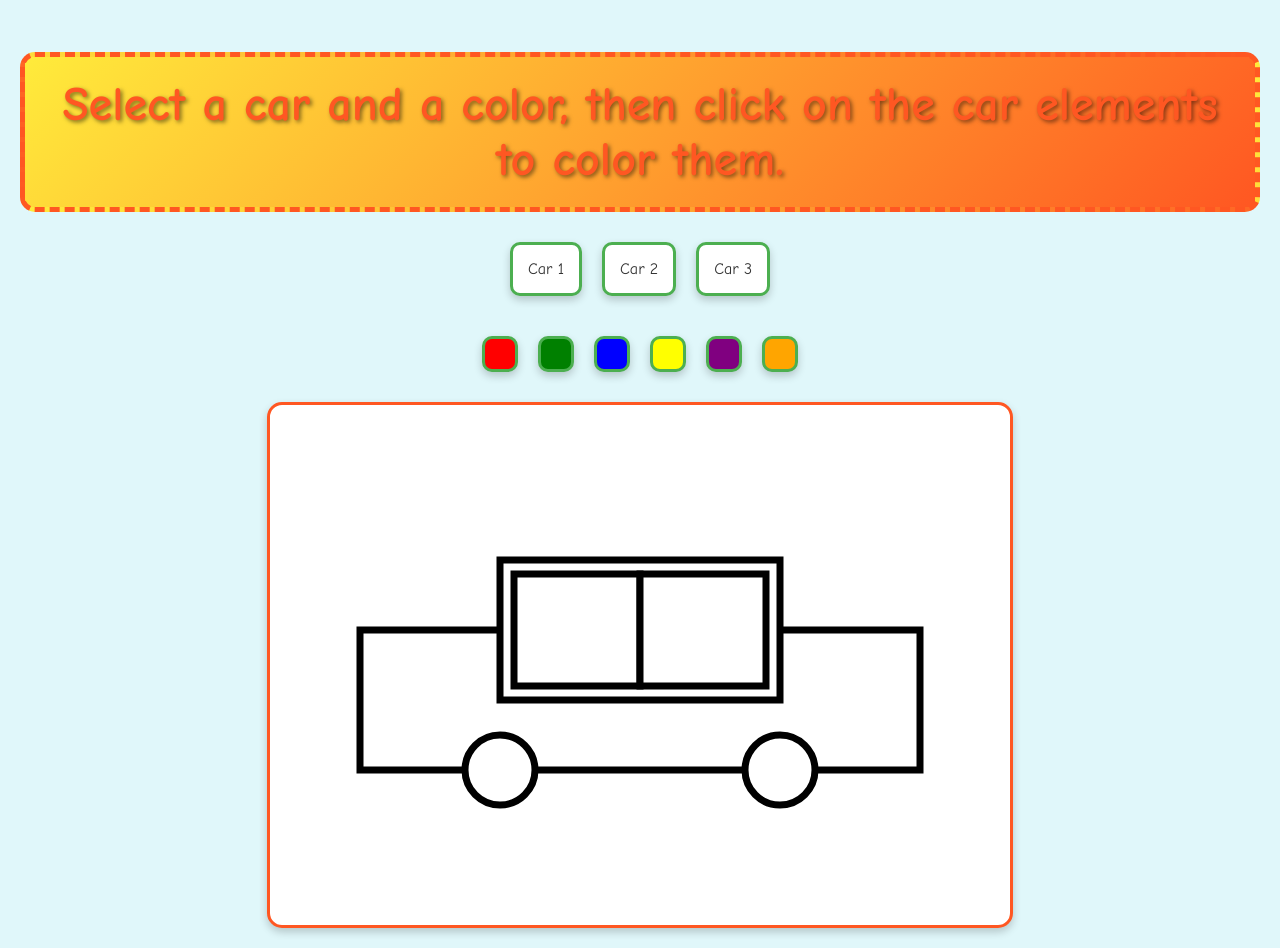
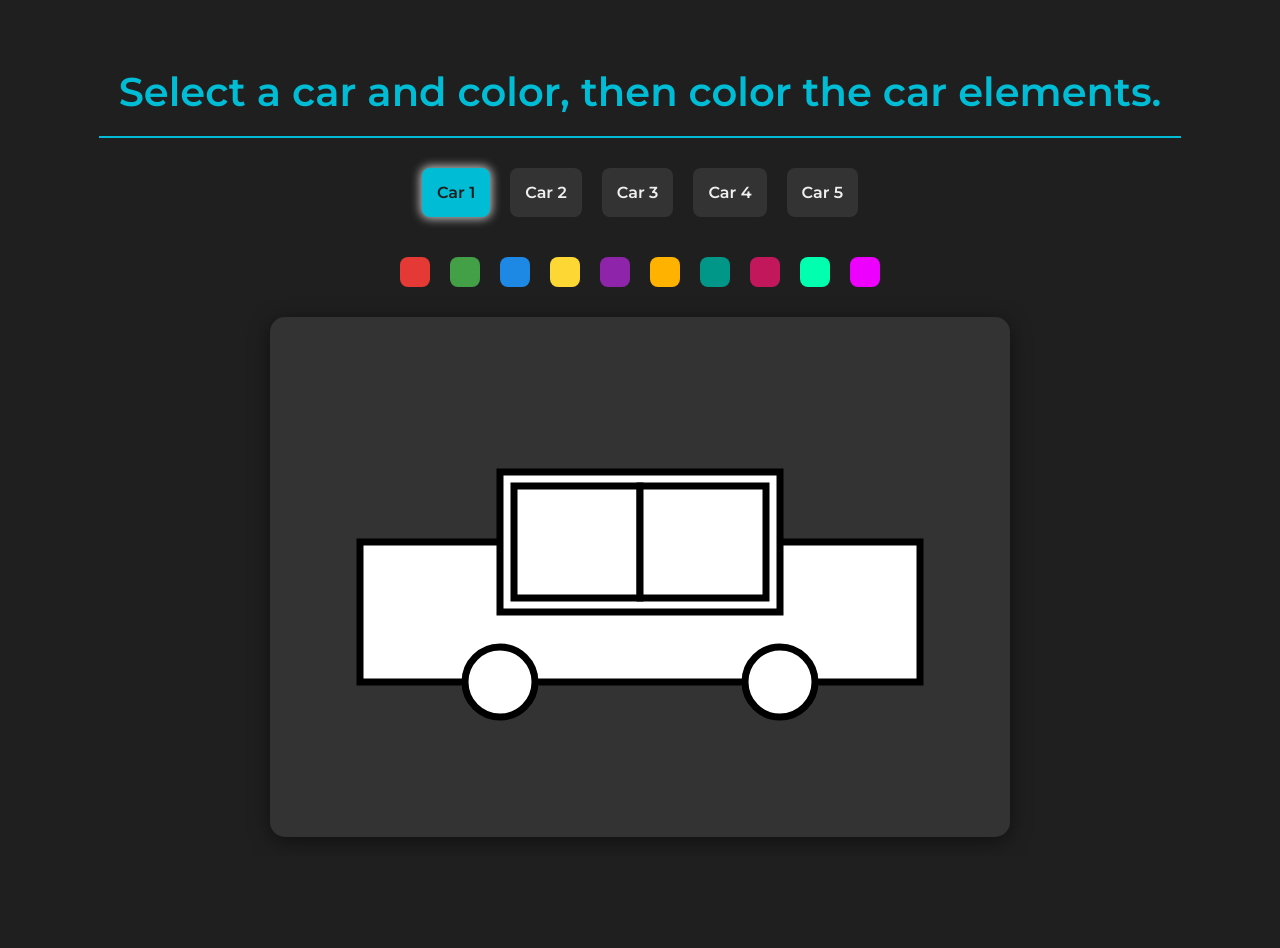
Before and after one commit to GitRglitch/Car-Color-, a plain HTML site: page index.html in a window 1280 px wide. After the commit the page ends 857 px from the top, so only its background shows below. Drawn offline with Linux system fonts and the light colour scheme; a web font is replaced by a local one.

Commit message:
Add files via upload

```diff
--- a/index.html
+++ b/index.html
@@ -3,13 +3,13 @@
 <head>
     <meta charset="UTF-8">
     <meta name="viewport" content="width=device-width, initial-scale=1.0">
-    <title>Color Car</title>
-    <link href="https://fonts.googleapis.com/css2?family=Comic+Sans+MS&display=swap" rel="stylesheet">
+    <title>Color Cars</title>
+    <link href="https://fonts.googleapis.com/css2?family=Montserrat:wght@400;600&display=swap" rel="stylesheet">
     <style>
         body {
-            font-family: 'Comic Sans MS', cursive, sans-serif;
-            background: #e0f7fa; /* Light cyan background */
-            color: #333;
+            font-family: 'Montserrat', sans-serif;
+            background: #1f1f1f; /* Dark background */
+            color: #f0f0f0;
             display: flex;
             flex-direction: column;
             align-items: center;
@@ -18,20 +18,17 @@
         }
 
         h1 {
-            color: #ff5722; /* Bright orange */
-            background: linear-gradient(135deg, #ffeb3b, #ff5722); /* Gradient background */
+            color: #00bcd4; /* Bright cyan */
             padding: 20px;
-            border-radius: 15px;
-            text-shadow: 2px 2px 4px rgba(0, 0, 0, 0.5);
-            font-size: 3em;
+            font-size: 2.5em;
             margin-bottom: 20px;
             text-align: center;
-            border: 5px dashed #ff5722; /* Dashed border for fun effect */
+            border-bottom: 2px solid #00bcd4; /* Underline for title */
         }
 
         p {
-            color: #00796b; /* Teal color */
-            font-size: 1.5em;
+            color: #b0bec5; /* Light gray */
+            font-size: 1.2em;
             margin-bottom: 20px;
         }
 
@@ -45,21 +42,29 @@
         .car-button, .color-button {
             margin: 10px;
             padding: 15px;
-            border: 3px solid #4caf50; /* Green border */
-            border-radius: 10px;
+            border: none;
+            border-radius: 8px;
             cursor: pointer;
-            transition: transform 0.3s, box-shadow 0.3s;
-            background-color: #fff;
-            box-shadow: 0 4px 8px rgba(0, 0, 0, 0.2);
+            transition: background-color 0.3s, box-shadow 0.3s;
+            background-color: #333;
+            color: #f0f0f0;
+            font-weight: 600;
+            font-size: 1em;
         }
 
         .car-button:hover, .color-button:hover {
-            transform: scale(1.1);
-            box-shadow: 0 8px 16px rgba(0, 0, 0, 0.4);
+            background-color: #00bcd4;
+            color: #1f1f1f;
         }
 
-        .selected {
-            border: 5px solid #ff5722;
+        .car-button.selected {
+            background-color: #00bcd4;
+            color: #1f1f1f;
+            box-shadow: 0 0 10px 2px rgba(255, 255, 255, 0.7); /* White glow effect */
+        }
+
+        .color-button.selected {
+            box-shadow: 0 0 10px 2px rgba(255, 255, 255, 0.7); /* White glow effect */
         }
 
         #carContainer {
@@ -70,11 +75,10 @@
             height: 60vh;
             max-width: 700px; /* Set max width */
             margin: 0 auto;
-            background-color: #fff;
+            background-color: #333;
             border-radius: 15px;
-            border: 3px solid #ff5722;
             padding: 20px;
-            box-shadow: 0 4px 8px rgba(0, 0, 0, 0.2);
+            box-shadow: 0 4px 20px rgba(0, 0, 0, 0.5);
             overflow: hidden; /* Ensure overflow is hidden */
             position: relative;
         }
@@ -85,8 +89,12 @@
             display: block;
         }
 
+        .colorable {
+            cursor: pointer;
+            transition: opacity 0.3s;
+        }
+
         .colorable:hover {
-            cursor: pointer;
             opacity: 0.8;
         }
 
@@ -96,21 +104,27 @@
     </style>
 </head>
 <body>
-    <h1>Select a car and a color, then click on the car elements to color them.</h1>
+    <h1>Select a car and color, then color the car elements.</h1>
 
     <div id="carButtons">
-        <div class="car-button" data-car="car1">Car 1</div>
+        <div class="car-button selected" data-car="car1">Car 1</div>
         <div class="car-button" data-car="car2">Car 2</div>
         <div class="car-button" data-car="car3">Car 3</div>
+        <div class="car-button" data-car="car4">Car 4</div>
+        <div class="car-button" data-car="car5">Car 5</div>
     </div>
 
     <div id="colorButtons">
-        <div class="color-button" style="background-color: red;" data-color="red"></div>
-        <div class="color-button" style="background-color: green;" data-color="green"></div>
-        <div class="color-button" style="background-color: blue;" data-color="blue"></div>
-        <div class="color-button" style="background-color: yellow;" data-color="yellow"></div>
-        <div class="color-button" style="background-color: purple;" data-color="purple"></div>
-        <div class="color-button" style="background-color: orange;" data-color="orange"></div>
+        <div class="color-button" style="background-color: #e53935;" data-color="#e53935"></div>
+        <div class="color-button" style="background-color: #43a047;" data-color="#43a047"></div>
+        <div class="color-button" style="background-color: #1e88e5;" data-color="#1e88e5"></div>
+        <div class="color-button" style="background-color: #fdd835;" data-color="#fdd835"></div>
+        <div class="color-button" style="background-color: #8e24aa;" data-color="#8e24aa"></div>
+        <div class="color-button" style="background-color: #ffb300;" data-color="#ffb300"></div>
+        <div class="color-button" style="background-color: #009688;" data-color="#009688"></div>
+        <div class="color-button" style="background-color: #c2185b;" data-color="#c2185b"></div>
+        <div class="color-button" style="background-color: #00ffae;" data-color="#00ffae"></div>
+        <div class="color-button" style="background-color: #ee00ff;" data-color="#ee00ff"></div>
     </div>
 
     <div id="carContainer">
@@ -140,25 +154,39 @@
             <circle class="colorable" cx="30" cy="40" r="5" stroke="black" stroke-width="1" fill="white" />
             <circle class="colorable" cx="70" cy="40" r="5" stroke="black" stroke-width="1" fill="white" />
         </svg>
+
+        <svg id="car4" class="car hidden" xmlns="http://www.w3.org/2000/svg" viewBox="0 0 100 50">
+            <!-- Машина 4 -->
+            <rect class="colorable" x="15" y="25" width="70" height="15" stroke="black" stroke-width="1" fill="white" />
+            <rect class="colorable" x="30" y="10" width="40" height="20" stroke="black" stroke-width="1" fill="white" />
+            <circle class="colorable" cx="25" cy="40" r="6" stroke="black" stroke-width="1" fill="white" />
+            <circle class="colorable" cx="75" cy="40" r="6" stroke="black" stroke-width="1" fill="white" />
+        </svg>
+
+        <svg id="car5" class="car hidden" xmlns="http://www.w3.org/2000/svg" viewBox="0 0 100 50">
+            <!-- Машина 5 -->
+            <rect class="colorable" x="10" y="15" width="80" height="25" stroke="black" stroke-width="1" fill="white" />
+            <rect class="colorable" x="20" y="5" width="60" height="15" stroke="black" stroke-width="1" fill="white" />
+            <!-- Updated Wheels -->
+            <circle class="colorable" cx="25" cy="40" r="7" stroke="black" stroke-width="1" fill="white" />
+            <circle class="colorable" cx="75" cy="40" r="7" stroke="black" stroke-width="1" fill="white" />
+        </svg>
     </div>
 
     <script>
-        let selectedColor = 'red';
+        let selectedColor = '#e53935';
         let selectedCar = 'car1';
 
-        // Function to set the selected color
         function setColor(event) {
             selectedColor = event.target.getAttribute('data-color');
             document.querySelectorAll('.color-button').forEach(btn => btn.classList.remove('selected'));
             event.target.classList.add('selected');
         }
 
-        // Function to change the color of the SVG element
         function changeColor(event) {
             event.target.setAttribute('fill', selectedColor);
         }
 
-        // Function to set the selected car
         function setCar(event) {
             selectedCar = event.target.getAttribute('data-car');
             document.querySelectorAll('.car').forEach(car => car.classList.add('hidden'));
@@ -167,13 +195,8 @@
             event.target.classList.add('selected');
         }
 
-        // Adding event listeners to car buttons
         document.querySelectorAll('.car-button').forEach(btn => btn.addEventListener('click', setCar));
-
-        // Adding event listeners to color buttons
         document.querySelectorAll('.color-button').forEach(btn => btn.addEventListener('click', setColor));
-
-        // Adding event listeners to SVG elements for coloring
         document.querySelectorAll('.colorable').forEach(el => el.addEventListener('click', changeColor));
     </script>
 </body>
```
